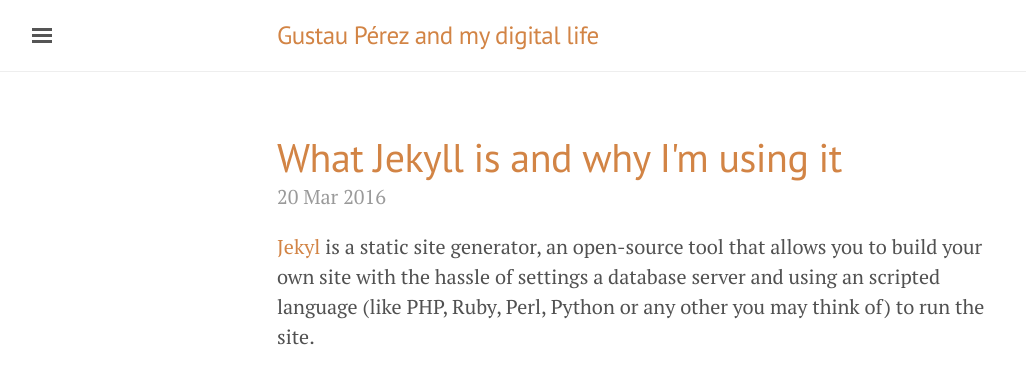
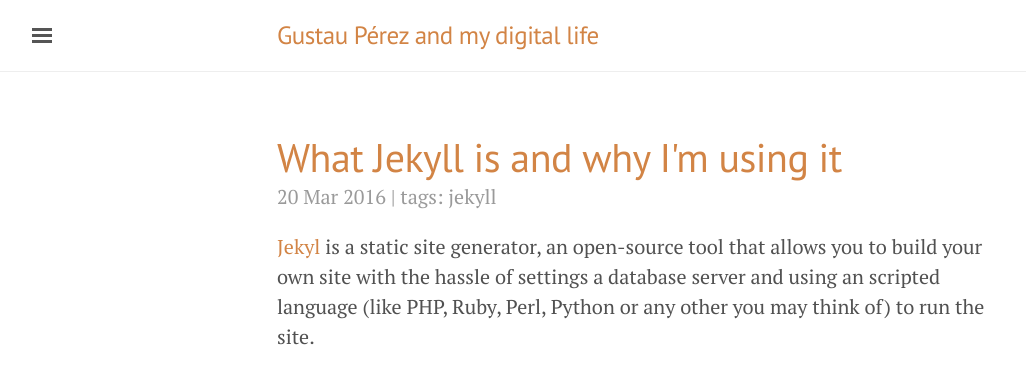
Before and after one commit to gperezatentel/prova, a Jekyll site: the page built from index.html, in a window 1280 px wide and 1400 px high. Shown: the top 377 px of the window, without its empty margins (3-1029 px from the left). Built offline with Jekyll 4.4.1, drawn with Linux system fonts in a browser that asks for light colours; the list of posts is cut into pages by our own code; some of the changed text lies outside the part shown.

Commit message:
The main page does not use the post layout, and because of this the tags of each post are listed in the main page. Change index.html to list the tags of each post.

```diff
--- a/index.html
+++ b/index.html
@@ -12,7 +12,7 @@
       </a>
     </h1>
 
-    <span class="post-date">{{ post.date | date_to_string }}</span>
+    <span class="post-date">{{ post.date | date_to_string }} | tags: {% for tags in post.tags %} {{ tags }} {% endfor %}  </span>
 
     {{ post.content }}
   </div>
```
